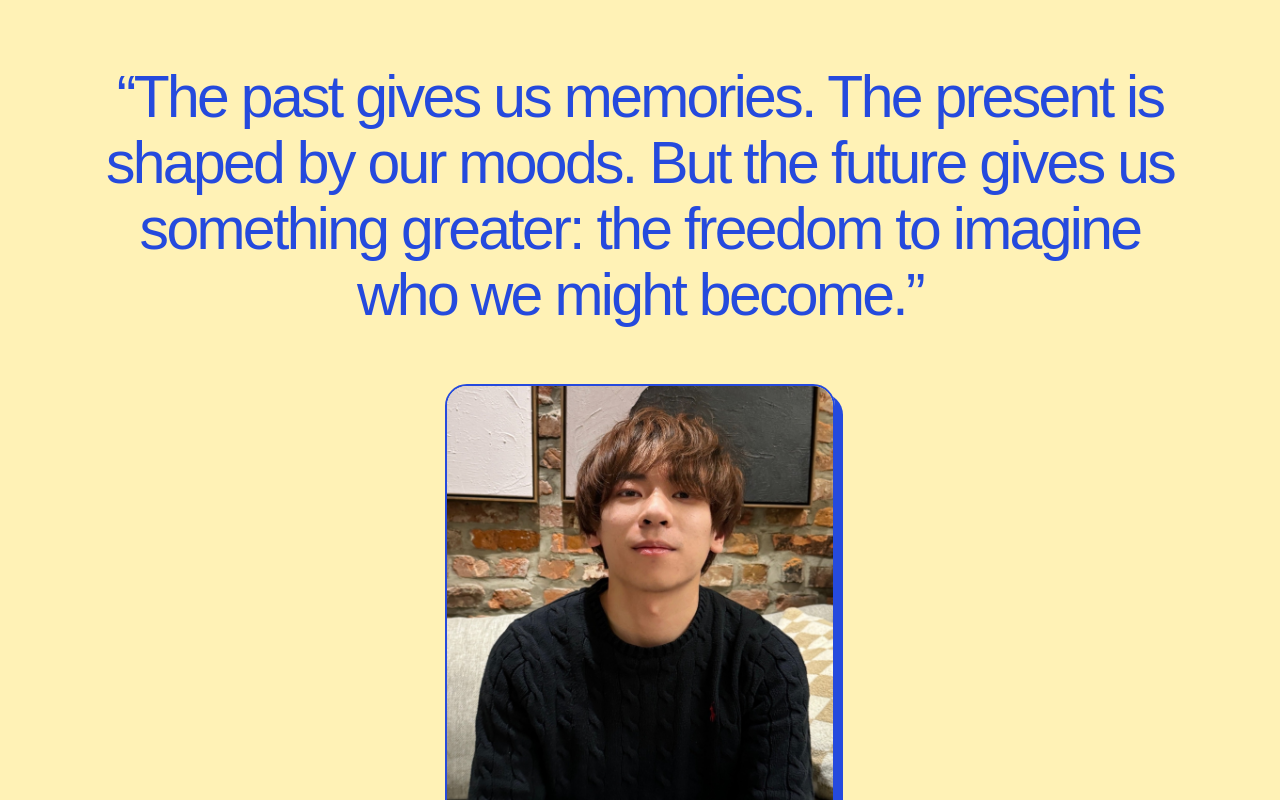
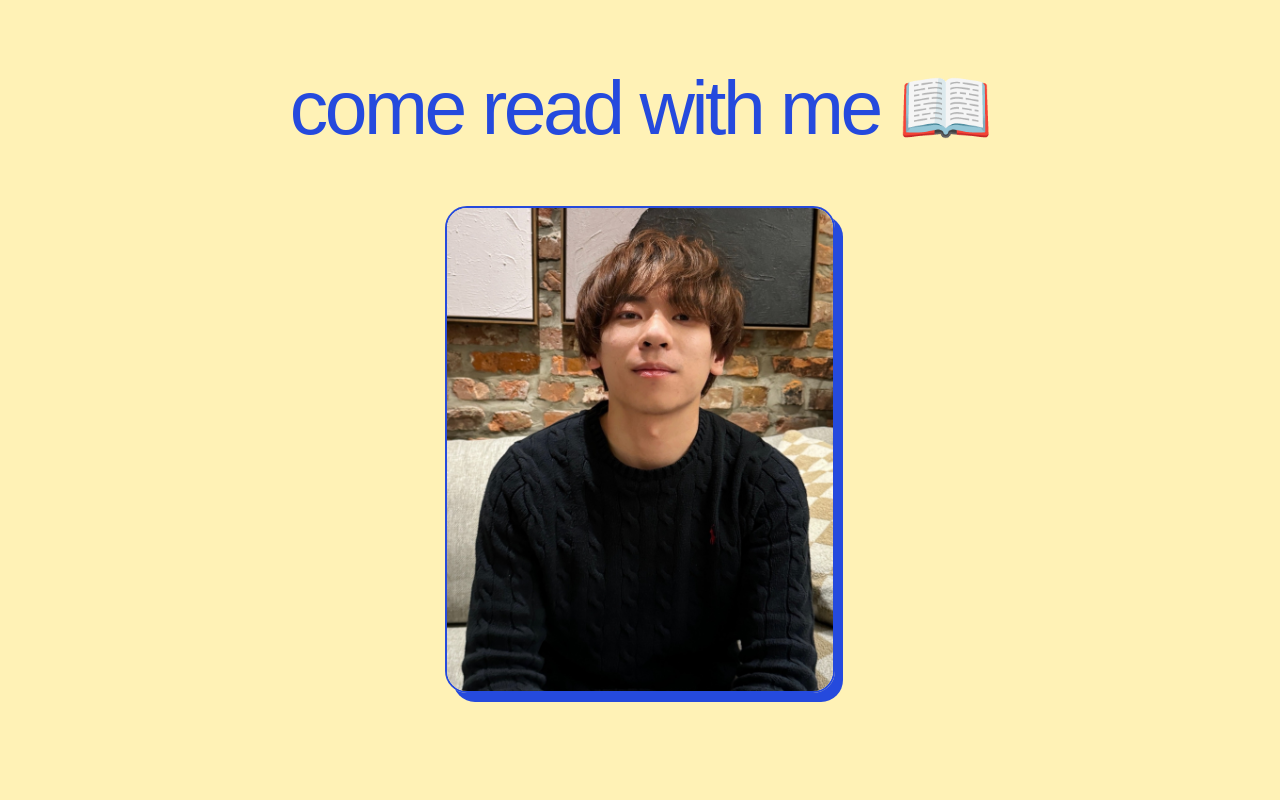
Before and after one commit to mariomach/personal-website, a Next.js app: page / in a window 1280 px wide. Shown: the top 800 px of the page. Built offline with nearby package versions, Linux system fonts and the light colour scheme.

Commit message:
Replace quote with larger come read with me headline

```diff
--- a/app/components/Portfolio.jsx
+++ b/app/components/Portfolio.jsx
@@ -7,8 +7,8 @@ export default function Portfolio({ variant = 'fade' }) {
   return (
     <div className="mx-auto flex min-h-svh max-w-6xl flex-col items-center px-6 pt-14 text-[#254add] sm:px-10 sm:pt-16">
       <main className="flex w-full flex-1 flex-col items-center">
-        <h1 className="text-center text-[clamp(1.75rem,4.6vw,4rem)] leading-[1.12] font-medium tracking-[-0.045em]">
-          “The past gives us memories. The present is shaped by our moods. But the future gives us something greater: the freedom to imagine who we might become.”
+        <h1 className="text-center text-[clamp(2.5rem,6vw,5rem)] leading-[1.12] font-medium tracking-[-0.045em]">
+          come read with me 📖
         </h1>
         <div className="mt-12 w-[min(76vw,390px)] overflow-hidden rounded-[22px] border-2 border-[#254add] shadow-[8px_9px_0_0_#254add] sm:mt-14">
           <Image
```
